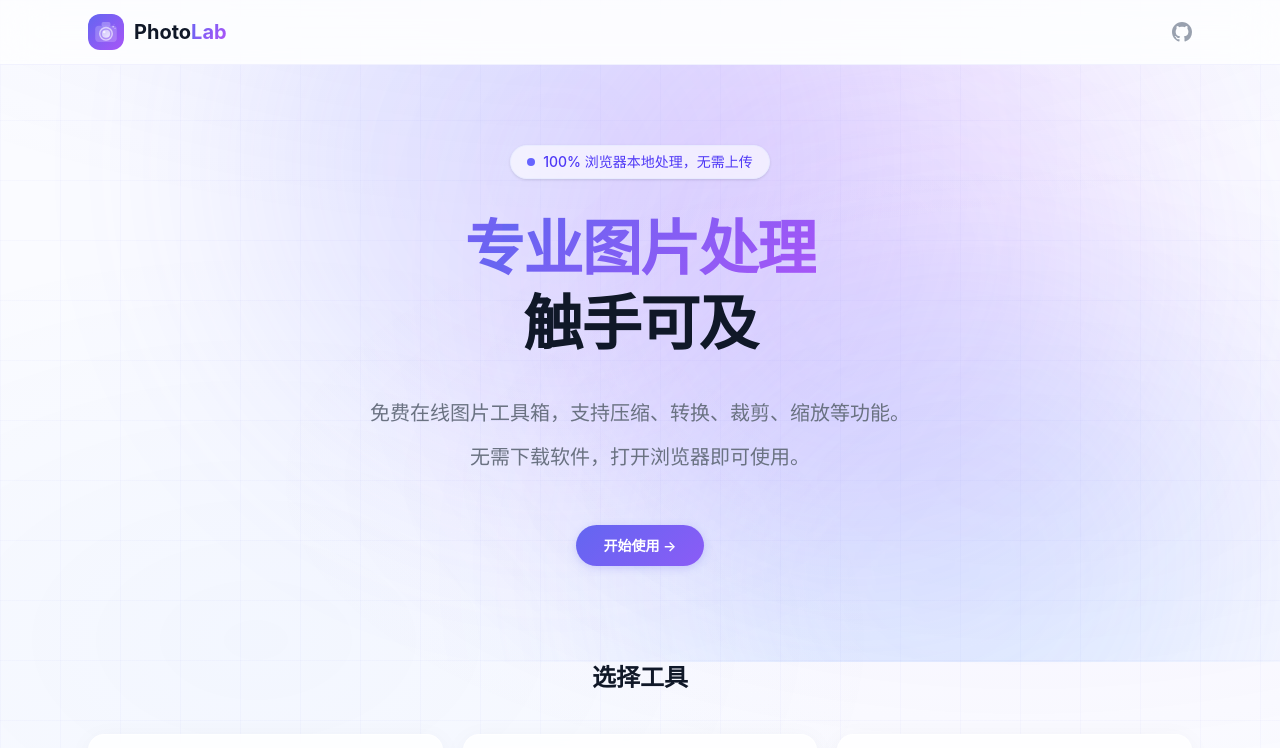
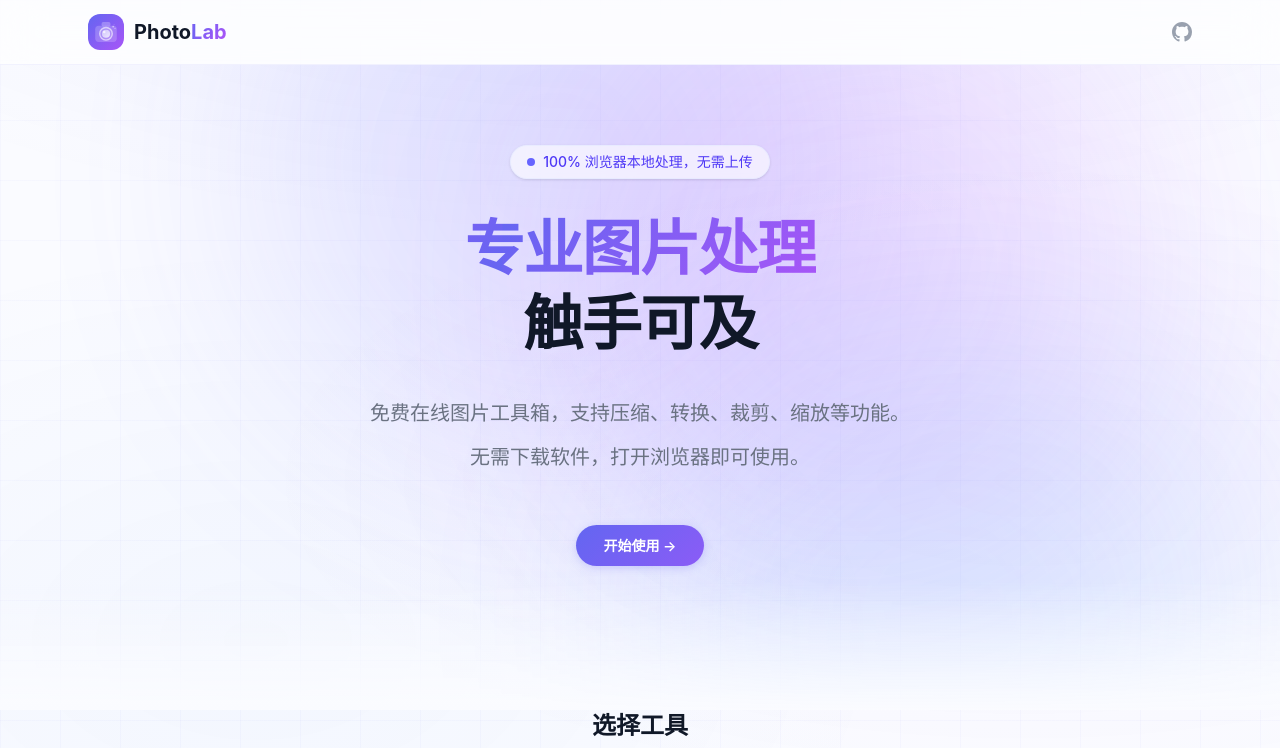
Before and after one commit to xiaoxiao194/image-tools, a Next.js app: page / in a window 1280 px wide. Shown: the top 748 px of the page. Built offline with nearby package versions, Linux system fonts and the light colour scheme.

Commit message:
style: Hero底部渐变过渡更柔和

```diff
--- a/src/app/page.tsx
+++ b/src/app/page.tsx
@@ -48,10 +48,12 @@ export default function Home() {
   return (
     <main>
       {/* Hero */}
-      <section className="relative overflow-hidden">
+      <section className="relative overflow-hidden pb-12">
         <div className="hero-glow bg-indigo-500" style={{ top: "-200px", left: "20%" }}></div>
         <div className="hero-glow bg-purple-500" style={{ top: "-100px", right: "10%" }}></div>
         <div className="hero-glow bg-blue-400" style={{ bottom: "-200px", left: "50%" }}></div>
+        {/* Bottom fade */}
+        <div className="absolute bottom-0 left-0 right-0 h-32 bg-gradient-to-b from-transparent to-[#fafbff] pointer-events-none z-10"></div>
         <div className="max-w-6xl mx-auto px-6 pt-20 pb-24 text-center relative">
           <div className="inline-flex items-center gap-2 bg-white/60 backdrop-blur-sm text-indigo-600 text-sm font-medium px-4 py-1.5 rounded-full mb-8 border border-indigo-100/50 shadow-sm">
             <span className="w-2 h-2 rounded-full bg-indigo-500 animate-pulse"></span>
```
